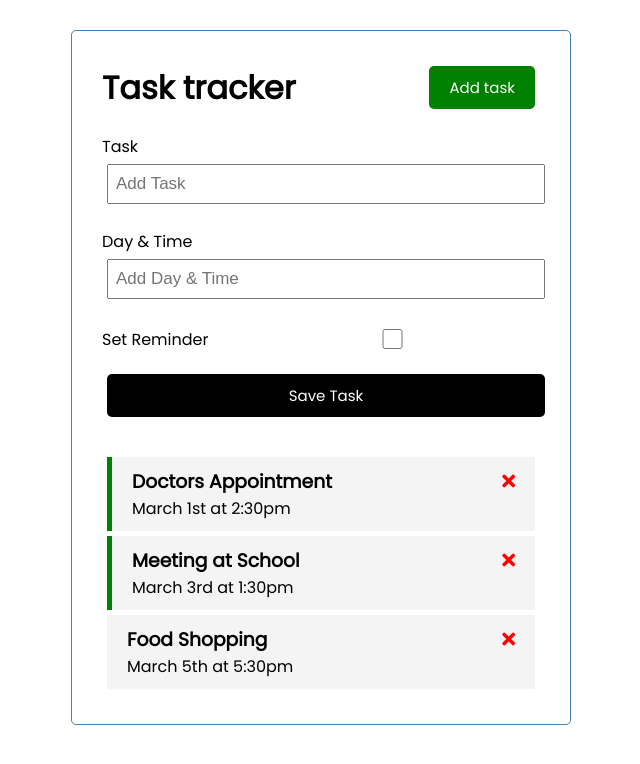
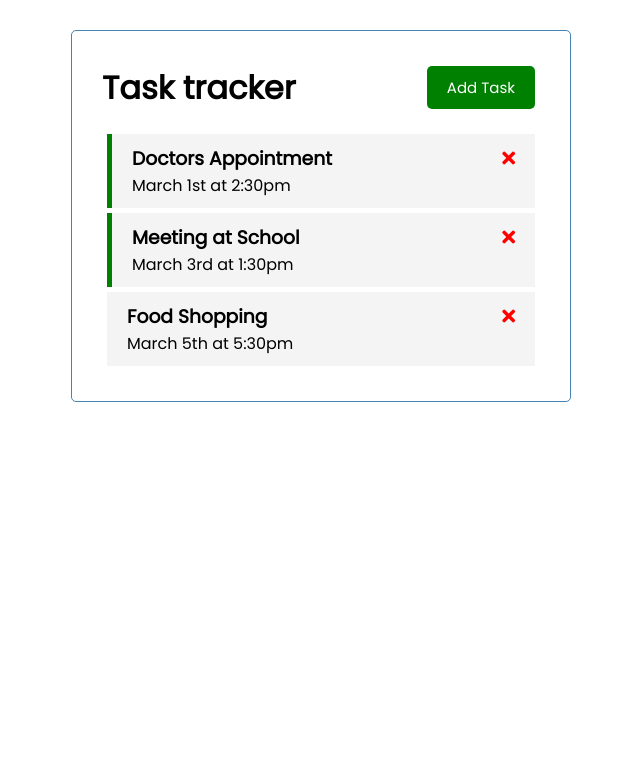
Before and after one commit to alexmilic/todo-vuejs, a Vue app: page / in a window 1280 px wide. Shown: the top 764 px of the page, without its empty margins (319-959 px from the left). Built offline with nearby package versions, Linux system fonts and the light colour scheme.

Commit message:
Toggle form

```diff
--- a/src/App.vue
+++ b/src/App.vue
@@ -1,7 +1,13 @@
 <template>
     <div class="container">
-        <Header title="Task tracker" />
-        <AddTask @add-task="addTask" />
+        <Header
+            @toggle-add-task="toggleAddTaks"
+            title="Task tracker"
+            :showAddTask="showAddTask"
+        />
+        <div v-show="showAddTask">
+            <AddTask @add-task="addTask" />
+        </div>
         <Tasks
             @delete-task="deleteTask"
             @toggle-reminder="toggleReminder"
@@ -25,7 +31,8 @@
         },
         data() {
             return {
-                tasks: []
+                tasks: [],
+                showAddTask: false
             }
         },
         methods: {
@@ -37,6 +44,9 @@
             },
             addTask(task) {
                 this.tasks = [...this.tasks, task];
+            },
+            toggleAddTaks() {
+                this.showAddTask = !this.showAddTask;
             }
         },
         created() {
--- a/src/components/AddTask.vue
+++ b/src/components/AddTask.vue
@@ -17,7 +17,6 @@
             <label>Set Reminder</label>
             <input v-model="reminder" type="checkbox" name="reminder" />
         </div>
-
         <input type="submit" value="Save Task" class="btn btn-block" />
   </form>
 </template>
--- a/src/components/Button.vue
+++ b/src/components/Button.vue
@@ -23,7 +23,7 @@
     },
     methods: {
         onClick() {
-            console.log('clicked');
+            this.$emit('btn-click');
         }
     }
 }
--- a/src/components/Header.vue
+++ b/src/components/Header.vue
@@ -1,7 +1,11 @@
 <template>
     <header>
         <h1>{{ title }}</h1>
-        <Button text='Add task' color="green" />
+        <Button
+            @btn-click="$emit('toggle-add-task')"
+            :text="showAddTask ? 'Close' : 'Add Task'"
+            :color="showAddTask ? 'red': 'green'"
+        />
     </header>
 </template>
 
@@ -13,6 +17,9 @@
             title: {
                 type: String,
                 default: 'Hello world'
+            },
+            showAddTask: {
+                type: Boolean
             }
         },
         components: {
```
Lines whose indentation alone changed are shown as unchanged.
